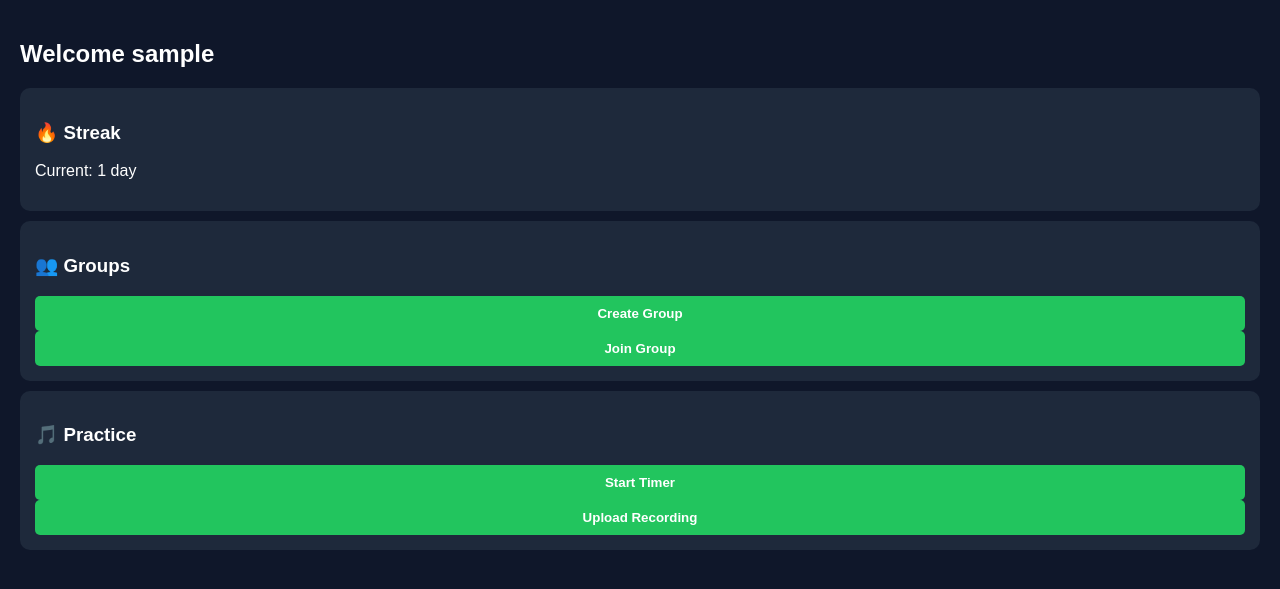
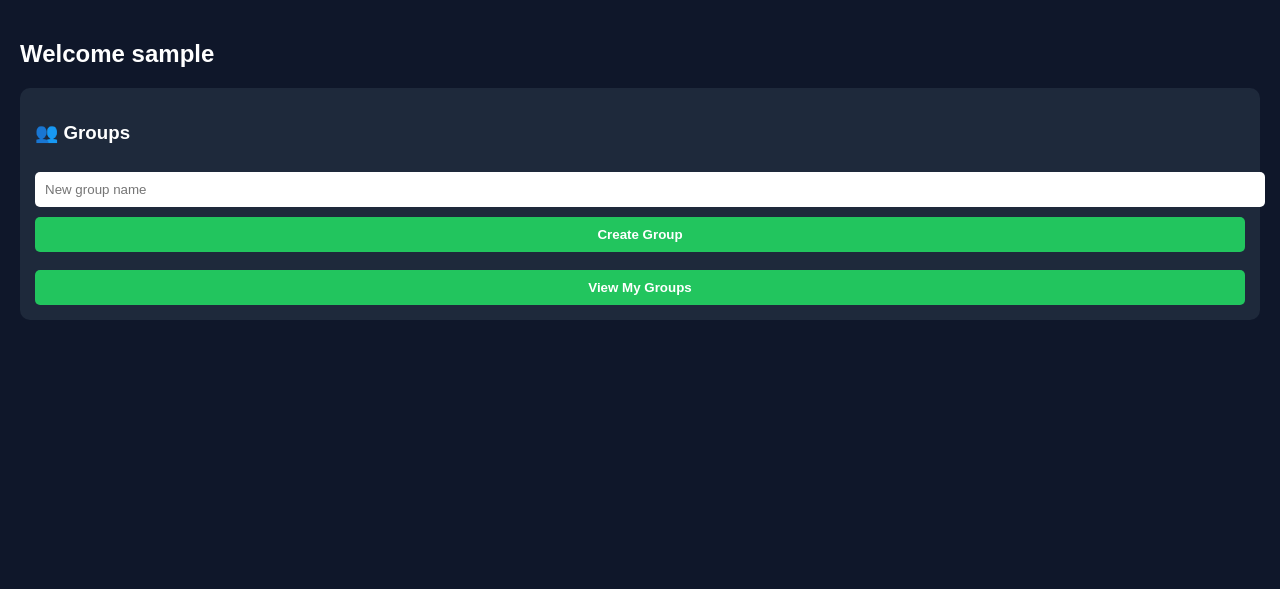
Before and after one commit to lakshith-bit/trackora, a Flask app: page /dashboard in a window 1280 px wide. Shown: the top 589 px of the page. Run offline with Flask 3, Linux system fonts and the light colour scheme; a user stored in the database is signed in.

Commit message:
Added groups

```diff
--- a/app.py
+++ b/app.py
@@ -54,5 +54,63 @@ def dashboard():
 
     return render_template("dashboard.html", user=session["user"])
 
+# CREATE GROUP
+@app.route("/create_group", methods=["POST"])
+def create_group():
+    if "user" not in session:
+        return redirect("/login")
+
+    group_name = request.form["group_name"]
+
+    db = get_db()
+    cur = db.cursor()
+
+    # insert group
+    cur.execute("INSERT INTO groups (name) VALUES (?)", (group_name,))
+    group_id = cur.lastrowid
+
+    # add creator as member
+    cur.execute("INSERT INTO group_members (user_email, group_id) VALUES (?, ?)",
+                (session["user"], group_id))
+
+    db.commit()
+    return redirect("/groups")
+
+
+# VIEW GROUPS
+@app.route("/groups")
+def groups():
+    if "user" not in session:
+        return redirect("/login")
+
+    db = get_db()
+    cur = db.cursor()
+
+    cur.execute("""
+    SELECT g.id, g.name FROM groups g
+    JOIN group_members gm ON g.id = gm.group_id
+    WHERE gm.user_email = ?
+    """, (session["user"],))
+
+    user_groups = cur.fetchall()
+
+    return render_template("groups.html", groups=user_groups)
+
+
+# JOIN GROUP
+@app.route("/join_group", methods=["POST"])
+def join_group():
+    group_id = request.form["group_id"]
+
+    db = get_db()
+    cur = db.cursor()
+
+    cur.execute("INSERT INTO group_members (user_email, group_id) VALUES (?, ?)",
+                (session["user"], group_id))
+
+    db.commit()
+    return redirect("/groups")
+
+
 if __name__ == "__main__":
     app.run(debug=True)
--- a/templates/dashboard.html
+++ b/templates/dashboard.html
@@ -10,21 +10,20 @@
     <h2>Welcome {{user}}</h2>
 
     <div class="box">
-        <h3>🔥 Streak</h3>
-        <p>Current: 1 day</p>
+        <h3>👥 Groups</h3>
+
+        <form method="POST" action="/create_group">
+            <input name="group_name" placeholder="New group name" required>
+            <button>Create Group</button>
+        </form>
+
+        <br>
+
+        <a href="/groups">
+            <button>View My Groups</button>
+        </a>
     </div>
 
-    <div class="box">
-        <h3>👥 Groups</h3>
-        <button>Create Group</button>
-        <button>Join Group</button>
-    </div>
-
-    <div class="box">
-        <h3>🎵 Practice</h3>
-        <button>Start Timer</button>
-        <button>Upload Recording</button>
-    </div>
 </div>
 
 </body>
```
Also changed, not shown: templates/groups.html (+31 -0 lines), database.db.
